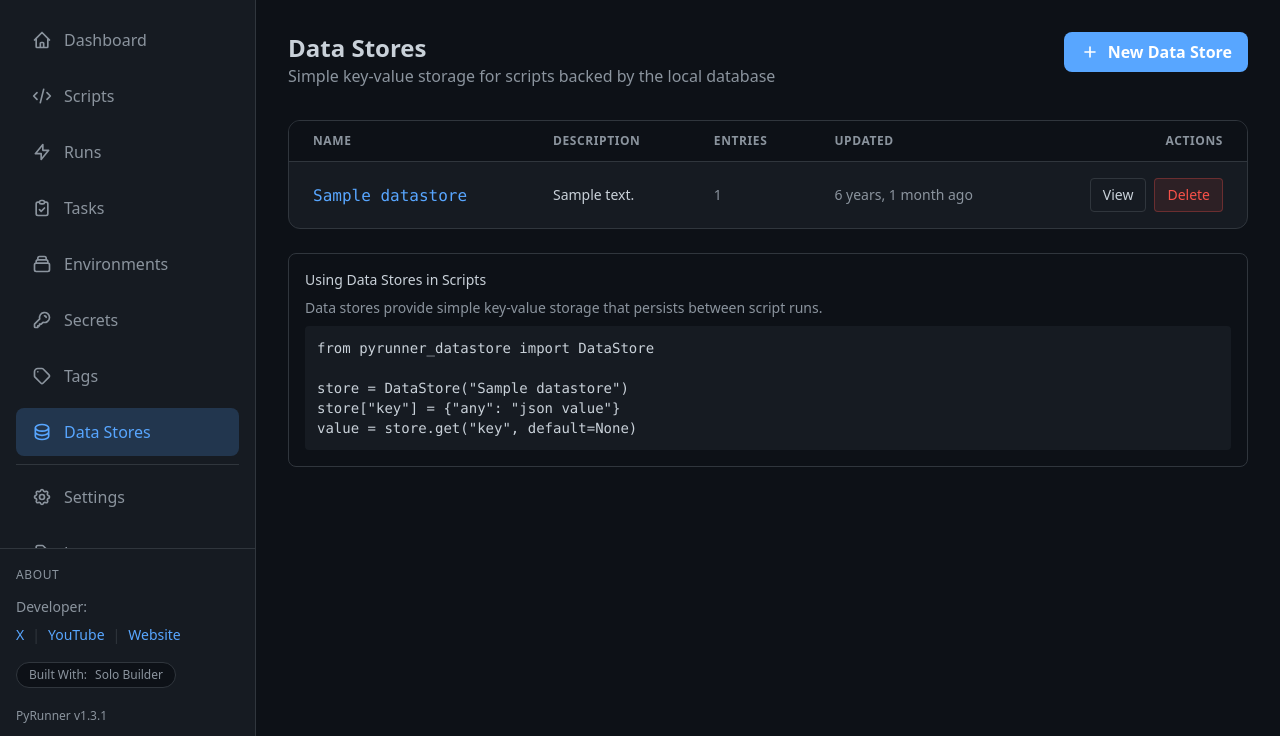
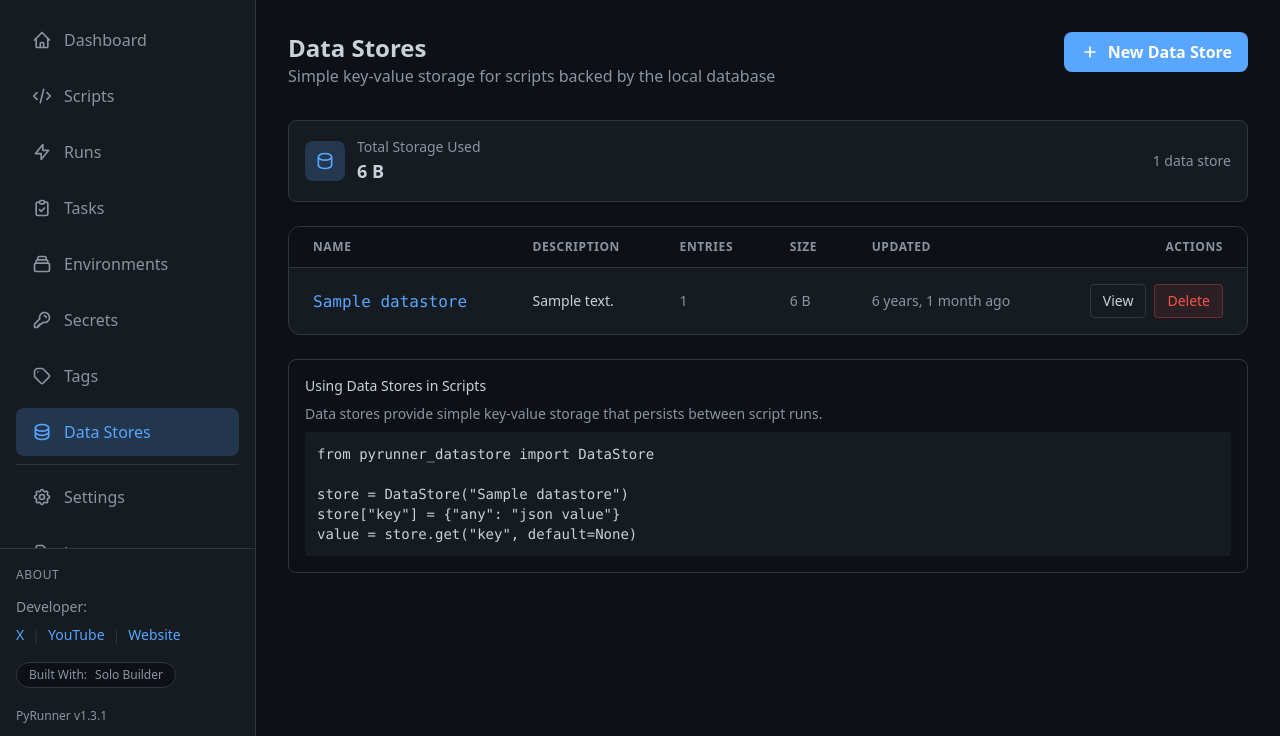
Before and after one commit to hassancs91/PyRunner, a Django app: page /cpanel/datastores/ in a window 1280 px wide. Shown: the part 65-801 px from the top of the page. Run offline with Django 5.2, Linux system fonts and the light colour scheme; a user stored in the database is signed in; tables that the repository leaves empty hold one stand-in row (values such as "Sample post"); parts of the project's set-up code (start-up, migrations or seed data) failed here and were passed over.

Commit message:
Added Datastore Size feature

```diff
--- a/core/services/__init__.py
+++ b/core/services/__init__.py
@@ -8,6 +8,7 @@ from .encryption_service import EncryptionService, EncryptionError
 from .notification_service import NotificationService
 from .retention_service import RetentionService
 from .system_info_service import SystemInfoService
+from .datastore_service import DatastoreService
 
 __all__ = [
     "ScheduleService",
@@ -17,4 +18,5 @@ __all__ = [
     "NotificationService",
     "RetentionService",
     "SystemInfoService",
+    "DatastoreService",
 ]
--- /dev/null
+++ b/core/services/datastore_service.py
@@ -0,0 +1,46 @@
+"""
+Service for datastore statistics and operations.
+"""
+
+from django.db.models import Sum
+from django.db.models.functions import Coalesce, Length
+
+from core.models import DataStore, DataStoreEntry
+from core.services.environment_service import EnvironmentService
+
+
+class DatastoreService:
+    """Service for datastore statistics and operations."""
+
+    @classmethod
+    def get_datastores_with_stats(cls):
+        """
+        Get all datastores annotated with size.
+
+        Returns:
+            QuerySet of DataStore objects with annotations:
+            - size_bytes: Total size of value_json fields in bytes
+
+        Note: entry_count is provided by the DataStore model property.
+        """
+        return DataStore.objects.annotate(
+            size_bytes=Coalesce(Sum(Length("entries__value_json")), 0),
+        ).order_by("name")
+
+    @classmethod
+    def get_total_size(cls) -> int:
+        """
+        Get total size of all datastore entries in bytes.
+
+        Returns:
+            Total size in bytes
+        """
+        result = DataStoreEntry.objects.aggregate(
+            total=Coalesce(Sum(Length("value_json")), 0)
+        )
+        return result["total"]
+
+    @classmethod
+    def format_size(cls, size_bytes: int) -> str:
+        """Format size in human-readable format."""
+        return EnvironmentService.format_disk_usage(size_bytes)
--- a/core/views/datastores.py
+++ b/core/views/datastores.py
@@ -10,18 +10,28 @@ from django.views.decorators.http import require_POST
 
 from core.forms import DataStoreForm, DataStoreEntryForm
 from core.models import DataStore, DataStoreEntry
+from core.services import DatastoreService
 
 
 @login_required
 def datastore_list_view(request: HttpRequest) -> HttpResponse:
     """List all data stores."""
-    datastores = DataStore.objects.all().order_by("name")
+    datastores = DatastoreService.get_datastores_with_stats()
+
+    # Format size for each datastore
+    for ds in datastores:
+        ds.size_display = DatastoreService.format_size(ds.size_bytes)
+
+    total_size = DatastoreService.get_total_size()
+    total_size_display = DatastoreService.format_size(total_size)
 
     return render(
         request,
         "cpanel/datastores/list.html",
         {
             "datastores": datastores,
+            "total_size_display": total_size_display,
+            "datastore_count": len(datastores),
         },
     )
 
--- a/pyrunner/version.py
+++ b/pyrunner/version.py
@@ -2,7 +2,7 @@
 PyRunner version information.
 """
 
-__version__ = "1.3.1"
+__version__ = "1.4.0"
 VERSION = __version__
 
 
--- a/templates/cpanel/datastores/list.html
+++ b/templates/cpanel/datastores/list.html
@@ -33,6 +33,24 @@
         </div>
         {% endif %}
 
+        <!-- Overall Storage Usage -->
+        {% if datastores %}
+        <div class="mb-6 p-4 bg-code-surface border border-code-border rounded-lg flex items-center justify-between">
+            <div class="flex items-center">
+                <div class="w-10 h-10 bg-code-accent/20 rounded-lg flex items-center justify-center mr-3">
+                    <svg class="w-5 h-5 text-code-accent" fill="none" stroke="currentColor" viewBox="0 0 24 24">
+                        <path stroke-linecap="round" stroke-linejoin="round" stroke-width="2" d="M4 7v10c0 2.21 3.582 4 8 4s8-1.79 8-4V7M4 7c0 2.21 3.582 4 8 4s8-1.79 8-4M4 7c0-2.21 3.582-4 8-4s8 1.79 8 4"/>
+                    </svg>
+                </div>
+                <div>
+                    <p class="text-sm text-code-muted">Total Storage Used</p>
+                    <p class="text-lg font-semibold text-code-text">{{ total_size_display }}</p>
+                </div>
+            </div>
+            <span class="text-code-muted text-sm">{{ datastore_count }} data store{{ datastore_count|pluralize }}</span>
+        </div>
+        {% endif %}
+
         <!-- Data Stores Table -->
         {% if datastores %}
         <div class="bg-code-surface border border-code-border rounded-xl overflow-hidden">
@@ -42,6 +60,7 @@
                         <th class="px-6 py-3 text-left text-xs font-semibold text-code-muted uppercase tracking-wider">Name</th>
                         <th class="px-6 py-3 text-left text-xs font-semibold text-code-muted uppercase tracking-wider">Description</th>
                         <th class="px-6 py-3 text-left text-xs font-semibold text-code-muted uppercase tracking-wider">Entries</th>
+                        <th class="px-6 py-3 text-left text-xs font-semibold text-code-muted uppercase tracking-wider">Size</th>
                         <th class="px-6 py-3 text-left text-xs font-semibold text-code-muted uppercase tracking-wider">Updated</th>
                         <th class="px-6 py-3 text-right text-xs font-semibold text-code-muted uppercase tracking-wider">Actions</th>
                     </tr>
@@ -59,6 +78,9 @@
                         </td>
                         <td class="px-6 py-4 text-code-muted text-sm">
                             {{ store.entry_count }}
+                        </td>
+                        <td class="px-6 py-4 text-code-muted text-sm">
+                            {{ store.size_display }}
                         </td>
                         <td class="px-6 py-4 text-code-muted text-sm">
                             {{ store.updated_at|timesince }} ago
```
